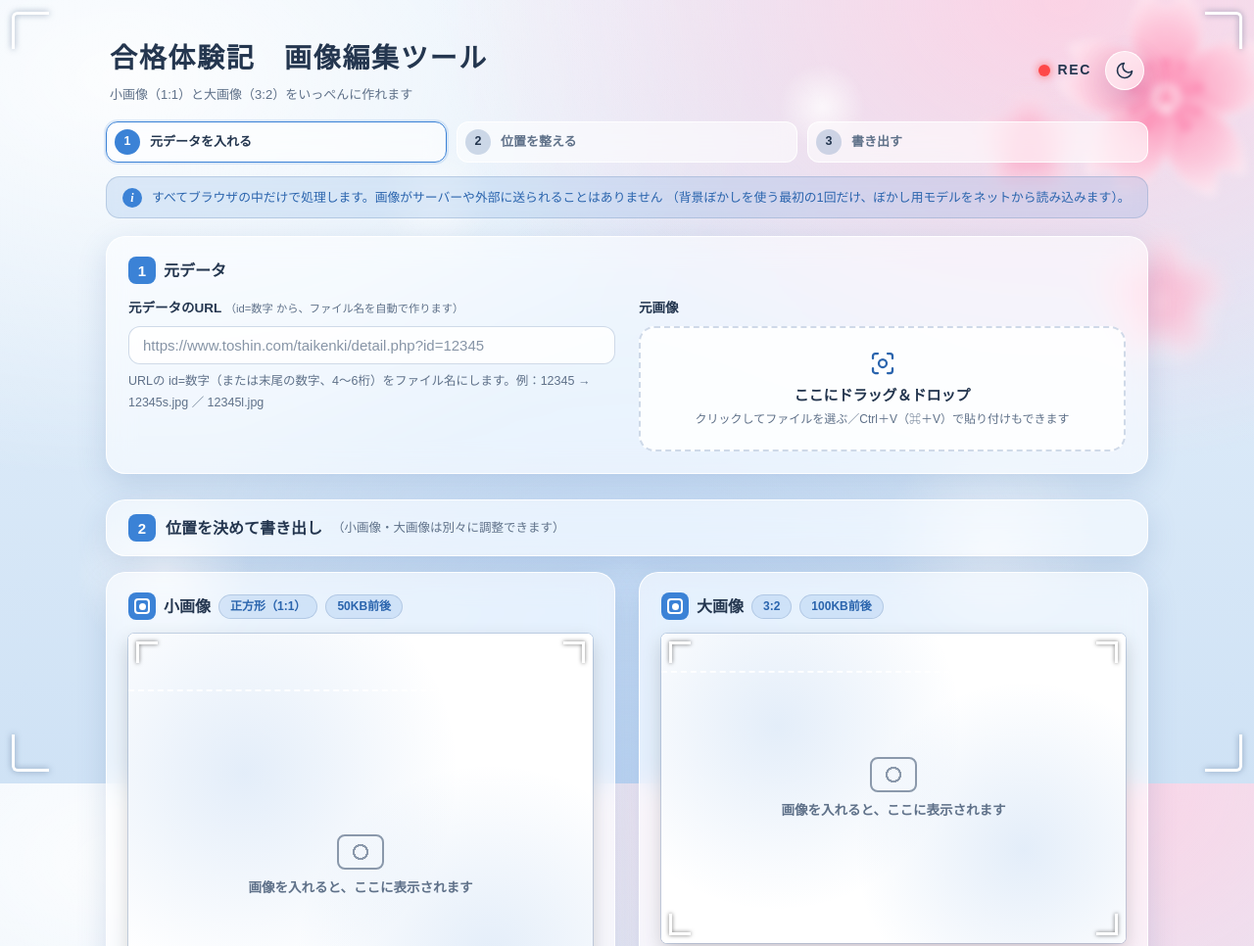
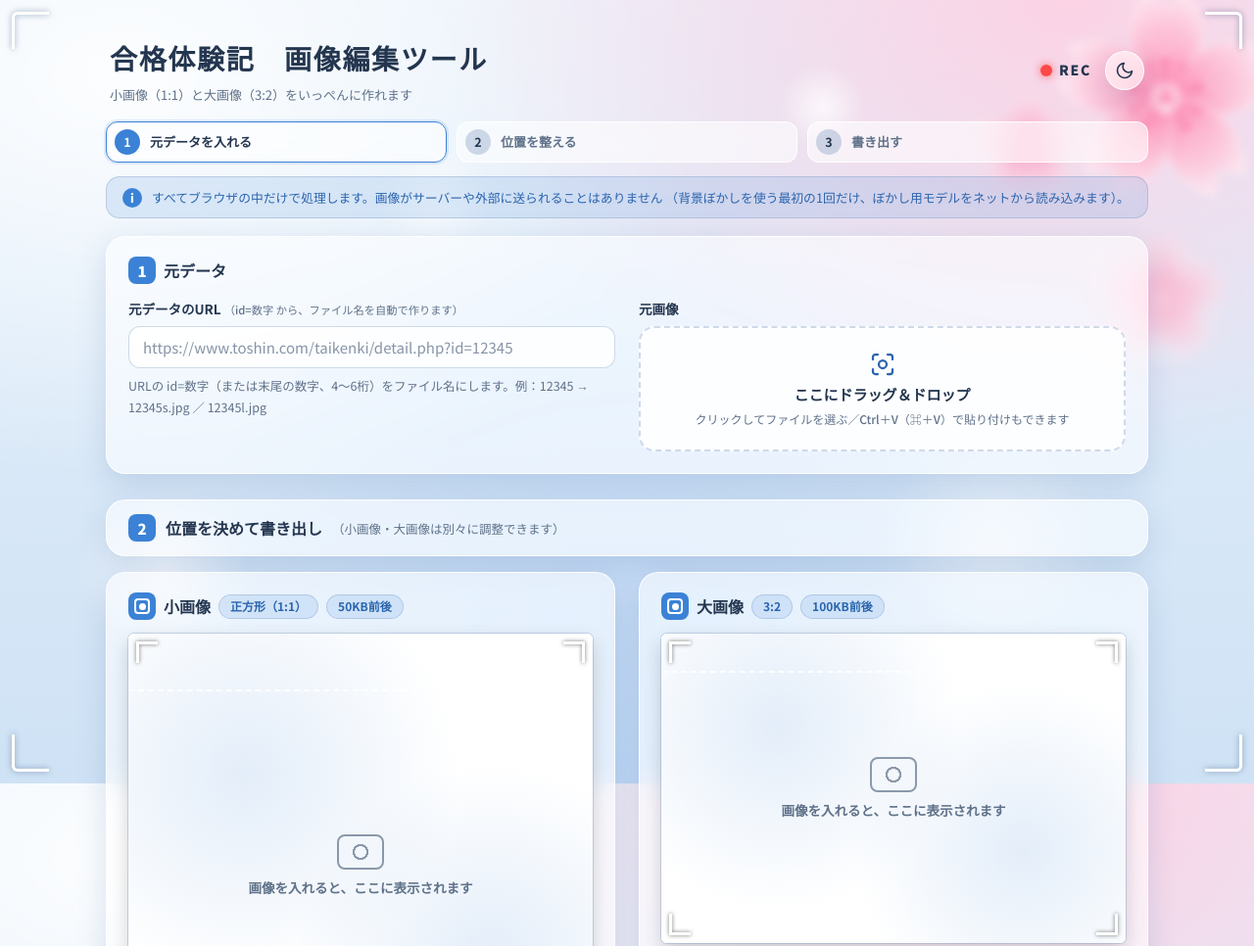
Before and after one commit to eringo-24/image, a plain HTML site: page index.html in a window 1280 px wide. Shown: the top 966 px of the page at 98% size. Drawn offline with Linux system fonts and the light colour scheme.

Commit message:
Update style.css

```diff
--- a/css/style.css
+++ b/css/style.css
@@ -29,7 +29,7 @@
     radial-gradient(ellipse at 50% 100%, rgba(190,215,245,.9) 0, transparent 55%),
     linear-gradient(180deg,#e6f1fb 0%,#cfe2f5 100%);
   --btn-text:#fff;
-  --font:"Zen Maru Gothic","Hiragino Maru Gothic ProN","Hiragino Kaku Gothic ProN","Yu Gothic","Meiryo",sans-serif;
+  --font:"Noto Sans JP","Hiragino Kaku Gothic ProN","Yu Gothic","Meiryo",sans-serif;
   --r:20px;
 }
 :root[data-theme="dark"]{
@@ -134,7 +134,7 @@ h1{margin:0;font-size:clamp(20px,3.4vw,28px);font-weight:900;letter-spacing:.06e
   background:var(--info-soft);border:1px solid var(--line);border-radius:14px;padding:10px 16px;margin-bottom:18px;
   backdrop-filter:blur(8px);-webkit-backdrop-filter:blur(8px);
 }
-.info-i{flex:none;width:20px;height:20px;border-radius:50%;background:var(--accent);color:var(--btn-text);display:grid;place-items:center;font-weight:900;font-size:12px;font-style:italic;font-family:serif;margin-top:1px;}
+.info-i{flex:none;width:20px;height:20px;border-radius:50%;background:var(--accent);color:var(--btn-text);display:grid;place-items:center;font-weight:900;font-size:12px;font-style:normal;font-family:inherit;margin-top:1px;}
 .panel{
   background:var(--glass);border:1px solid var(--glass-edge);border-radius:var(--r);padding:20px 22px 22px;
   box-shadow:var(--shadow);backdrop-filter:blur(14px) saturate(1.2);-webkit-backdrop-filter:blur(14px) saturate(1.2);
```
